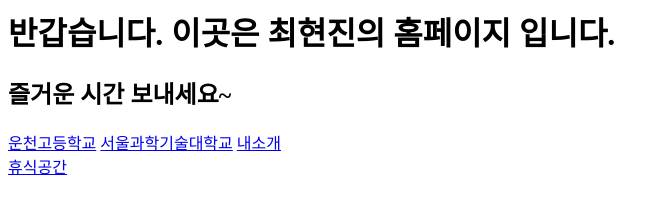
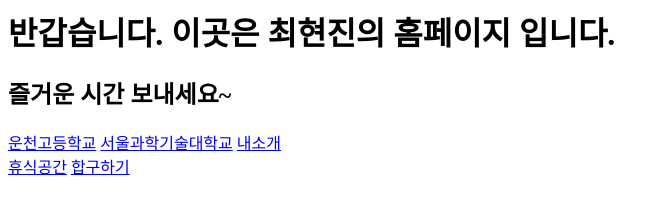
Before and after one commit to chj1434/wc2022, a plain HTML site: page index.html in a window 1280 px wide. Shown: the whole page, without its empty margins (0-669 px from the left). Drawn offline with Linux system fonts and the light colour scheme.

Commit message:
Update index.html

```diff
--- a/index.html
+++ b/index.html
@@ -10,5 +10,6 @@
 <a href="https://seoultech.ac.kr/">서울과학기술대학교</a>
 <a href="my.html">내소개</a><br>
 <a href="joy.html">휴식공간</a>
+<a href="합구하기.html">합구하기</a><br>
 </BODY>
 </HTML>
```
